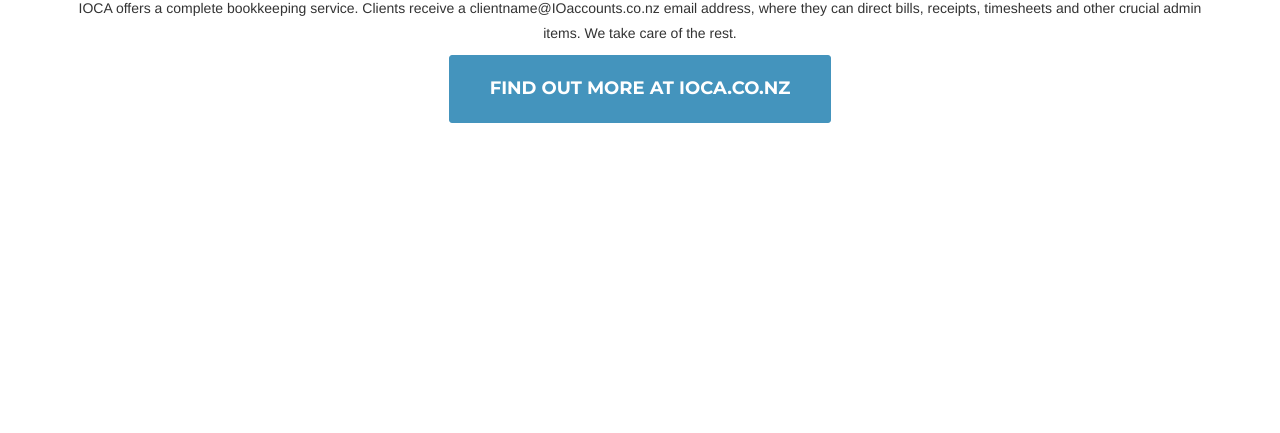
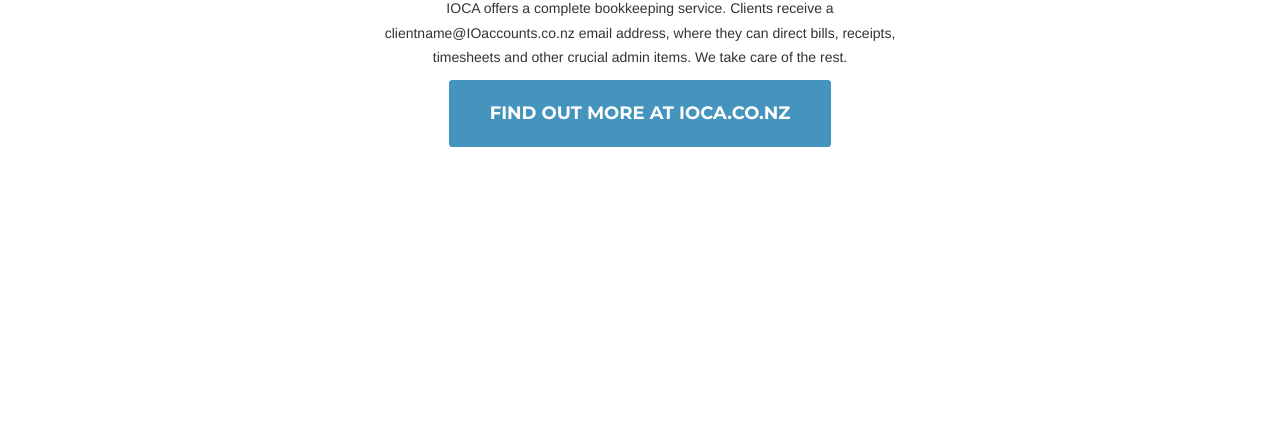
Before and after one commit to Bonneykins/IOaccounts, a plain HTML site: page index.html in a window 1280 px wide. Shown: the part 367-800 px from the top of the page. Drawn offline with nearby package versions, Linux system fonts and the light colour scheme; a script that the page names is missing; a web font is replaced by a local one.

Commit message:
change text position

```diff
--- a/index.html
+++ b/index.html
@@ -53,7 +53,9 @@
           <div class="row">
               <div class="col-lg-12 text-center">
                   <h2 class="editable">We can handle all your business admin</h2>
-                  <p >IOCA offers a complete bookkeeping service. Clients receive a clientname@IOaccounts.co.nz email address, where they can direct bills, receipts, timesheets and other crucial admin items. We take care of the rest.</p>
+                    <div class="col-xs-6 col-xs-offset-3">
+                      <p>IOCA offers a complete bookkeeping service. Clients receive a clientname@IOaccounts.co.nz email address, where they can direct bills, receipts, timesheets and other crucial admin items. We take care of the rest.</p>
+                    </div>
               </div>
           </div>
           <div class="row text-center">
```
